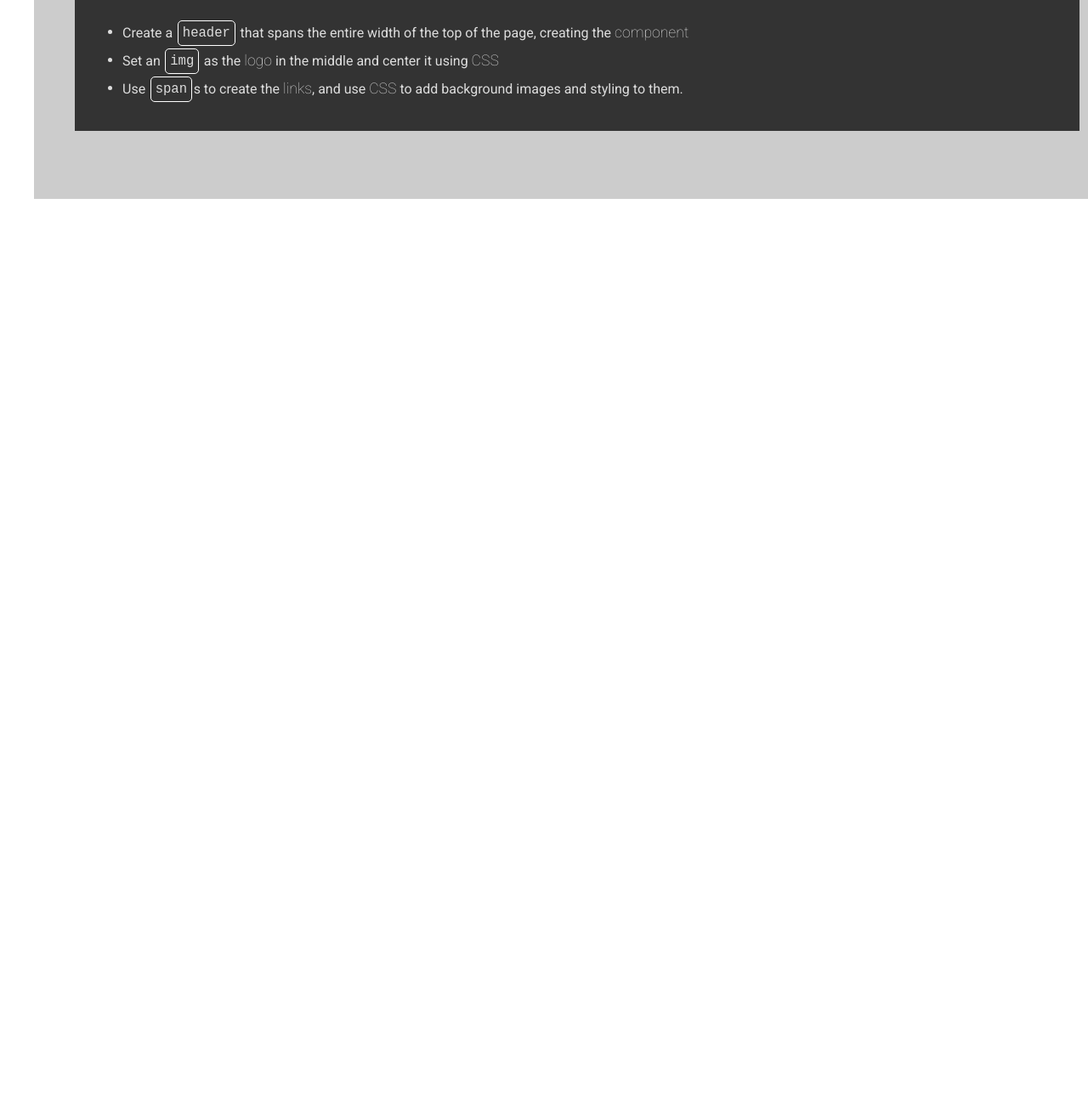
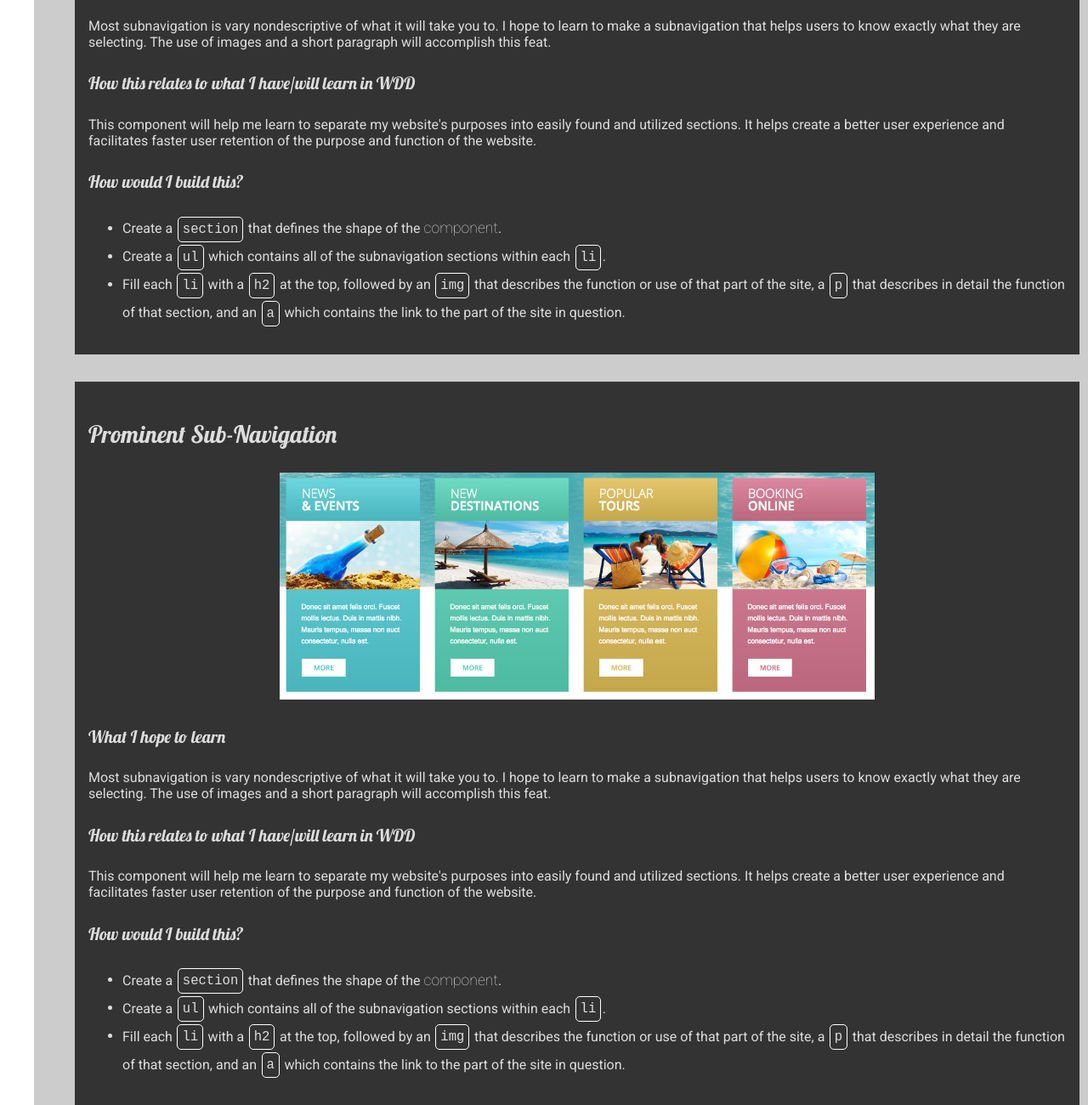
Before and after one commit to cartersteven/WSP, a plain HTML site: page index.html in a window 1280 px wide. Shown: the part 1960-3260 px from the top of the page at 85% size. Before the commit the page ends 2194 px from the top, so only its background shows below. Drawn offline with Linux system fonts and the light colour scheme.

Commit message:
Finished for turn in

```diff
--- a/index.html
+++ b/index.html
@@ -39,36 +39,61 @@
                 How would I build this?
             </h4>
             <ul>
-                <li>Create a <code>header</code> that spans the entire width of the top of the page, creating the <strong>component</strong></li>
-                <li>Set an <code>img</code> as the <strong>logo</strong> in the middle and center it using <strong>CSS</strong></li>
+                <li>Create a <code>header</code> that spans the entire width of the top of the page, creating the <strong>component</strong>.</li>
+                <li>Set an <code>img</code> as the <strong>logo</strong> in the middle and center it using <strong>CSS</strong>.</li>
                 <li>Use <code>span</code>s to create the <strong>links</strong>, and use <strong>CSS</strong> to add background images and styling to them.</li>
             </ul>
         </section>
-                <section>
+        <section>
             <h3>
-                Header with links
+                Prominent Sub-Navigation
             </h3>
-            <img src="images/moving1" />
-            <img src="images/moving2" />
+            <img src="images/subnav.png" />
             <h4>
                 What I hope to learn
             </h4>
             <p>
-                I hope to learn how to create a good-looking header. Most of my work with headers to date has been very plain by comparison with many of today’s trends. I hope to modernize my understanding of headers and their design.
+                Most subnavigation is vary nondescriptive of what it will take you to. I hope to learn to make a subnavigation that helps users to know exactly what they are selecting. The use of images and a short paragraph will accomplish this feat.
             </p>
             <h4>
                 How this relates to what I have/will learn in WDD
             </h4>
             <p>
-                This will help my future in WDD because I will be able to make a header that looks like it belongs in this decade, and not one from the early 2000's. I also believe it will compliment what I have learned about developing headers.
+                This component will help me learn to separate my website's purposes into easily found and utilized sections. It helps create a better user experience and facilitates faster user retention of the purpose and function of the website.
             </p>
             <h4>
                 How would I build this?
             </h4>
             <ul>
-                <li>Create a <code>header</code> that spans the entire width of the top of the page, creating the <strong>component</strong></li>
-                <li>Set an <code>img</code> as the <strong>logo</strong> in the middle and center it using <strong>CSS</strong></li>
-                <li>Use <code>span</code>s to create the <strong>links</strong>, and use <strong>CSS</strong> to add background images and styling to them.</li>
+                <li>Create a <code>section</code> that defines the shape of the <strong>component</strong>.</li>
+                <li>Create a <code>ul</code> which contains all of the subnavigation sections within each <code>li</code>.</li>
+                <li>Fill each <code>li</code> with a <code>h2</code> at the top, followed by an <code>img</code> that describes the function or use of that part of the site, a <code>p</code> that describes in detail the function of that section, and  an <code>a</code> which contains the link to the part of the site in question.</li>
+            </ul>
+        </section>
+        <section>
+            <h3>
+                Prominent Sub-Navigation
+            </h3>
+            <img src="images/subnav.png" />
+            <h4>
+                What I hope to learn
+            </h4>
+            <p>
+                Most subnavigation is vary nondescriptive of what it will take you to. I hope to learn to make a subnavigation that helps users to know exactly what they are selecting. The use of images and a short paragraph will accomplish this feat.
+            </p>
+            <h4>
+                How this relates to what I have/will learn in WDD
+            </h4>
+            <p>
+                This component will help me learn to separate my website's purposes into easily found and utilized sections. It helps create a better user experience and facilitates faster user retention of the purpose and function of the website.
+            </p>
+            <h4>
+                How would I build this?
+            </h4>
+            <ul>
+                <li>Create a <code>section</code> that defines the shape of the <strong>component</strong>.</li>
+                <li>Create a <code>ul</code> which contains all of the subnavigation sections within each <code>li</code>.</li>
+                <li>Fill each <code>li</code> with a <code>h2</code> at the top, followed by an <code>img</code> that describes the function or use of that part of the site, a <code>p</code> that describes in detail the function of that section, and  an <code>a</code> which contains the link to the part of the site in question.</li>
             </ul>
         </section>
     </article>
```
Also changed, not shown: images/subnav.png (added).
